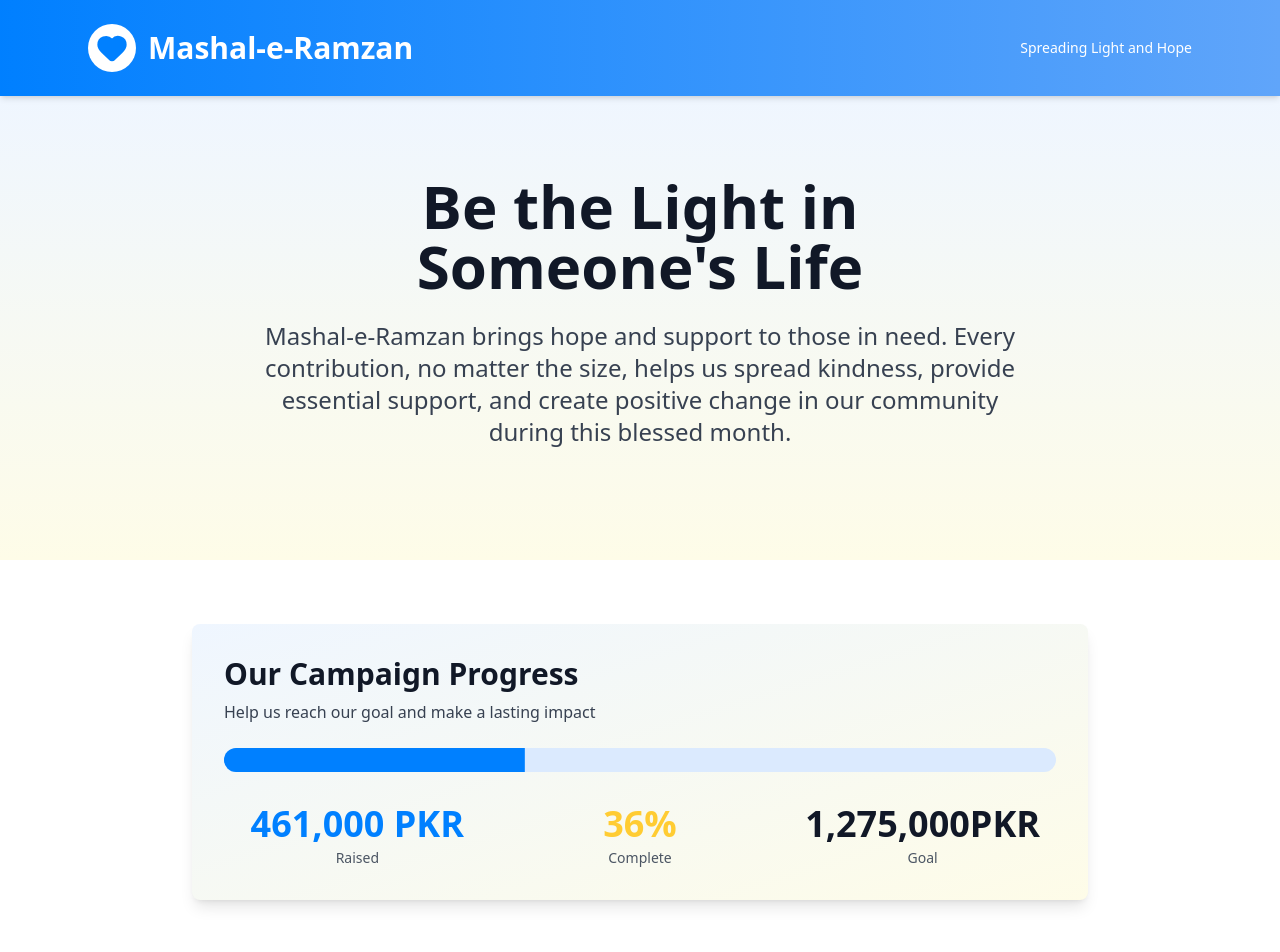
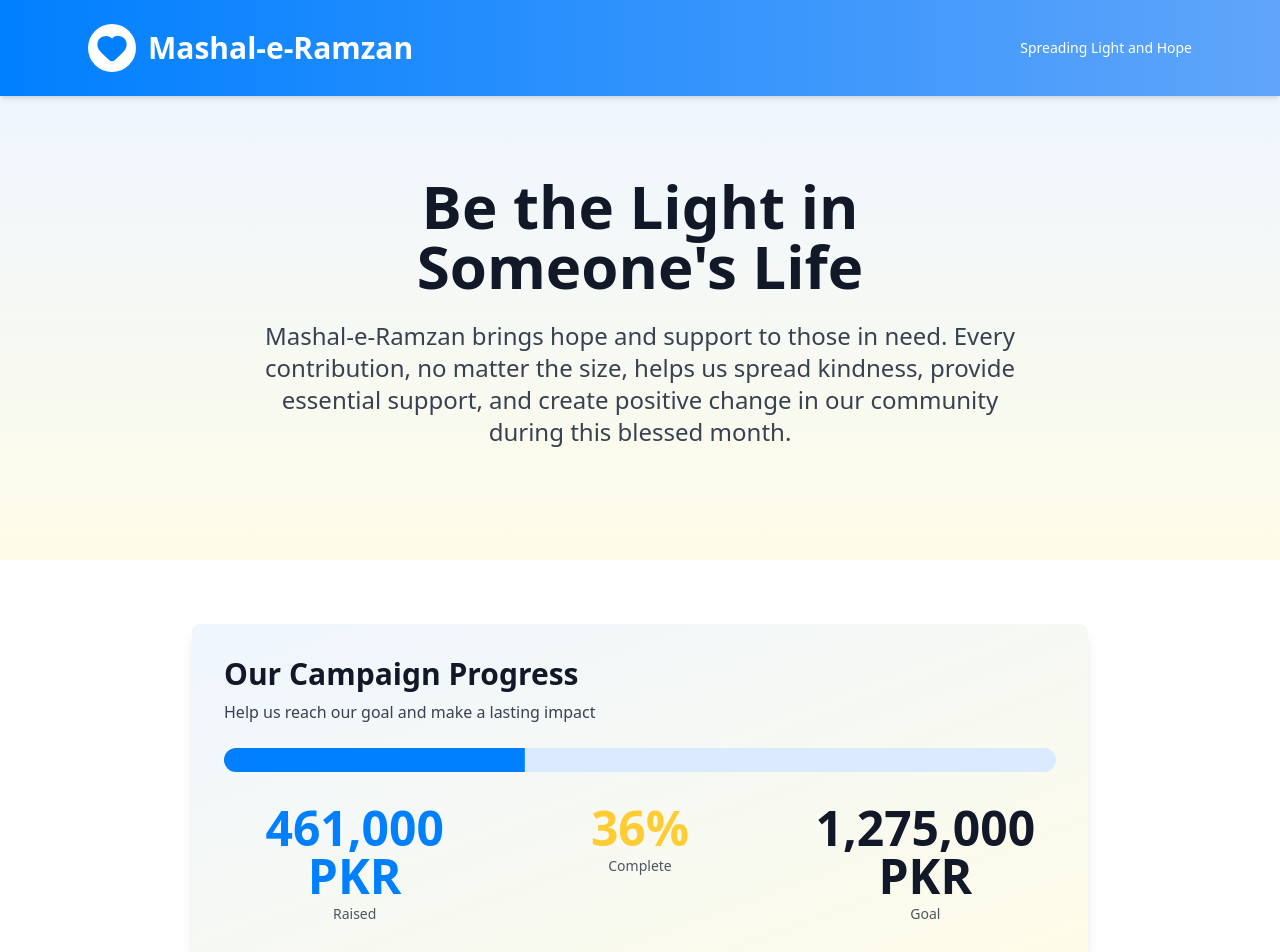
Before and after one commit to myaark/mashaleramzan, a Next.js app: page / in a window 1280 px wide. Shown: the top 952 px of the page. Built offline with nearby package versions, Linux system fonts and the light colour scheme.

Commit message:
feat: enhance donation progress grid layout for responsiveness

```diff
--- a/components/donation-progress.tsx
+++ b/components/donation-progress.tsx
@@ -23,24 +23,25 @@ export default function DonationProgress() {
               className="h-6 bg-blue-100 rounded-full"
             />
 
-            <div className="grid grid-cols-3 gap-4 pt-4">
+            {/* Make the grid responsive */}
+            <div className="grid grid-cols-1 sm:grid-cols-2 lg:grid-cols-3 gap-6 pt-4">
               <div className="text-center">
-                <p className="text-3xl md:text-4xl font-bold text-primary">
+                <p className="text-3xl sm:text-4xl md:text-5xl font-bold text-primary">
                   {currentDonation.toLocaleString()} PKR
                 </p>
                 <p className="text-sm text-gray-600 mt-1">Raised</p>
               </div>
 
               <div className="text-center">
-                <p className="text-3xl md:text-4xl font-bold text-accent">
+                <p className="text-3xl sm:text-4xl md:text-5xl font-bold text-accent">
                   {percentage.toFixed(0)}%
                 </p>
                 <p className="text-sm text-gray-600 mt-1">Complete</p>
               </div>
 
               <div className="text-center">
-                <p className="text-3xl md:text-4xl font-bold text-gray-900">
-                  {goalDonation.toLocaleString()}PKR
+                <p className="text-3xl sm:text-4xl md:text-5xl font-bold text-gray-900">
+                  {goalDonation.toLocaleString()} PKR
                 </p>
                 <p className="text-sm text-gray-600 mt-1">Goal</p>
               </div>
```
